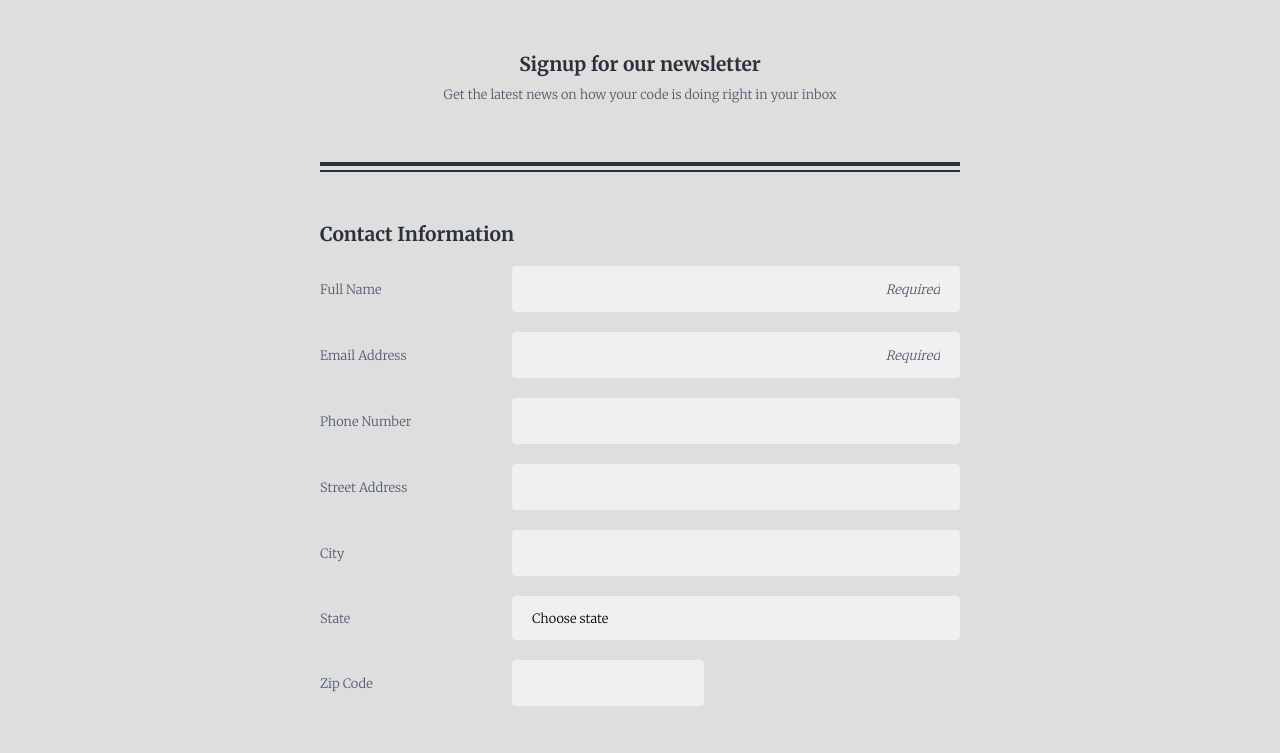
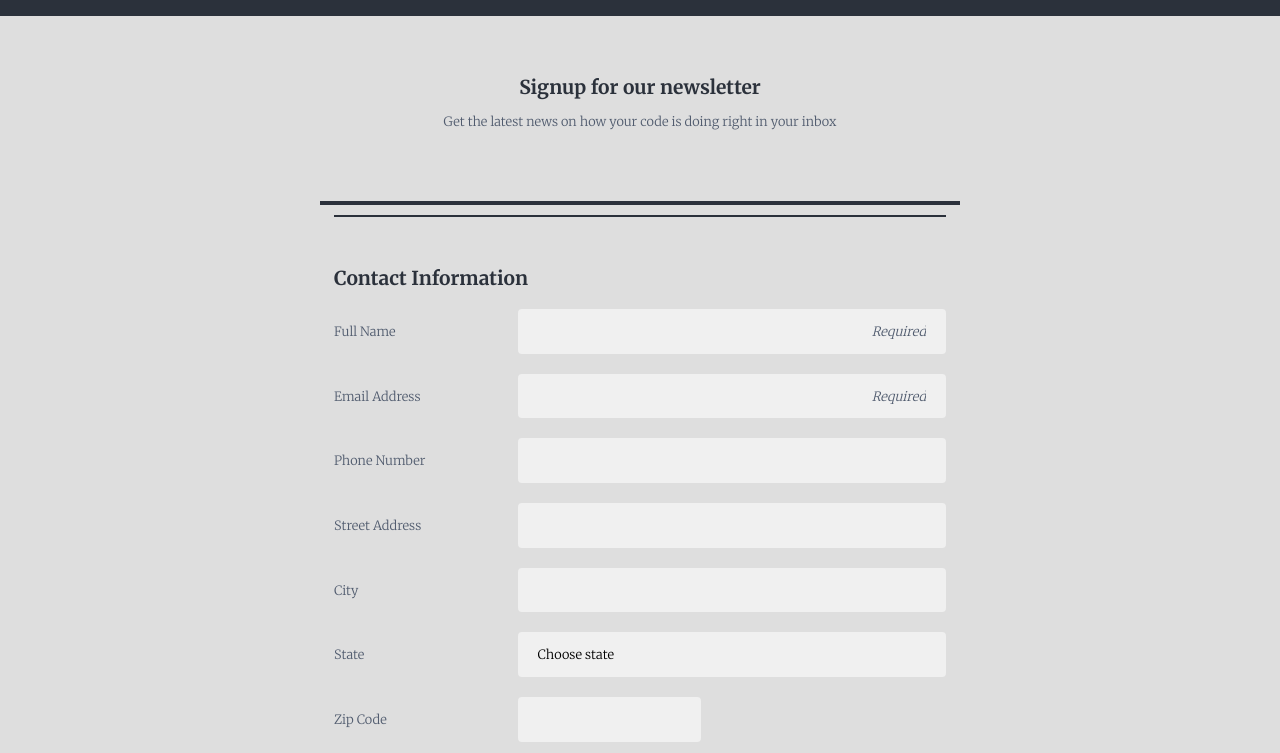
Before and after one commit to unluisco/Project-3-Online-Registration-Form, a plain HTML site: page index.html in a window 1280 px wide. Shown: the part 72-825 px from the top of the page. Drawn offline with nearby package versions, Linux system fonts and the light colour scheme.

Commit message:
use modern-normalize

```diff
--- a/css/styles.css
+++ b/css/styles.css
@@ -1,10 +1,4 @@
-* {
-	margin: 0;
-	padding: 0;
-	box-sizing: border-box;
-	font-family: Merriweather, serif;
-	/* border: 1px solid red; */
-}
+* { font-family: Merriweather, serif; }
 
 form {
 	width: 90%;
--- a/index.html
+++ b/index.html
@@ -4,6 +4,7 @@
 		<meta charset="utf-8">
 		<title>&#10010; The Code Review</title>
 		<meta name="viewport" content="width=device-width, initial-scale=1">
+		<link rel="stylesheet" href="https://unpkg.com/modern-normalize">
 		<link rel="stylesheet" href="https://fonts.googleapis.com/css?family=Merriweather:300,400,700">
 		<link rel="stylesheet" href="css/styles.css">
 	</head>
```
